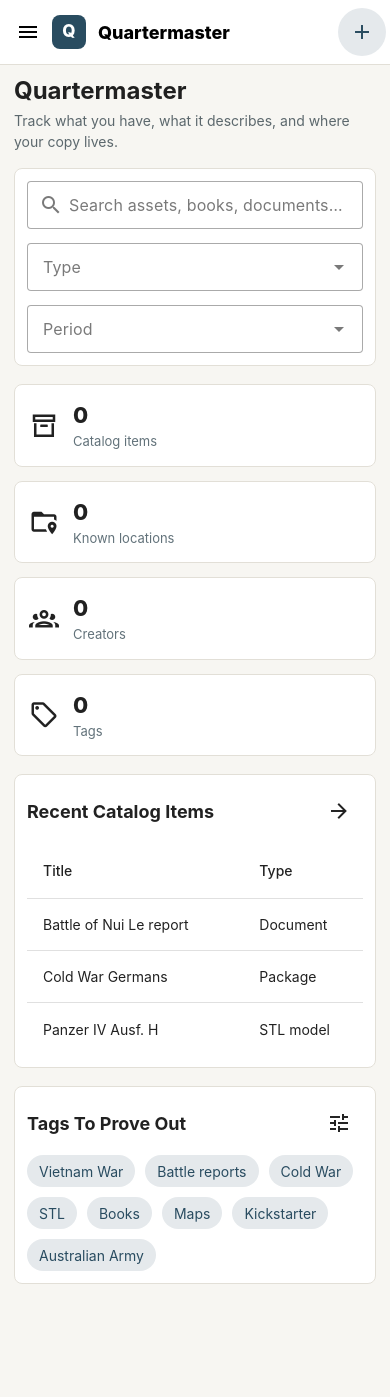
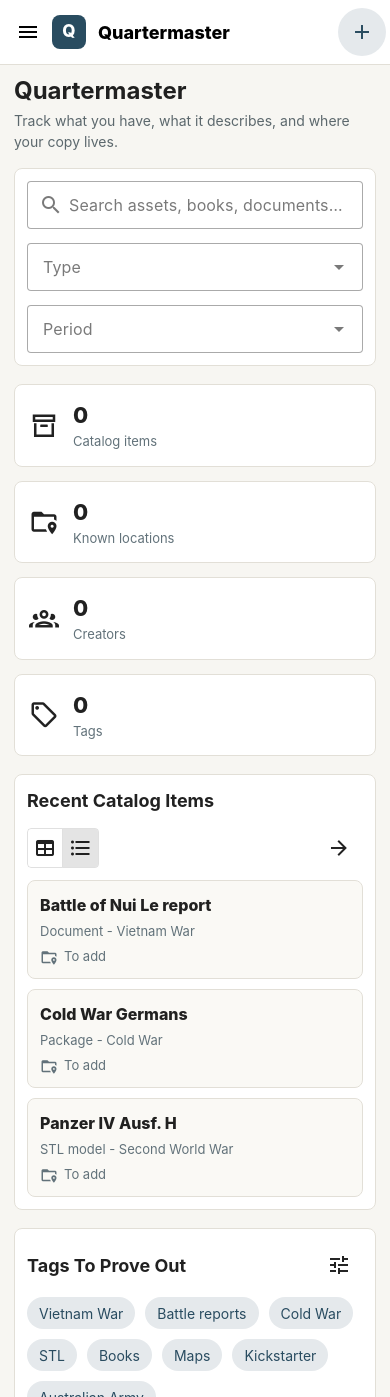
Before and after one commit to kencole57/quartermaster, a Vue app: page / in a window 390 px wide. Shown: the top 1397 px of the page. Before the commit the page ends 1298 px from the top, so only its background shows below. Built offline with nearby package versions, Linux system fonts and the light colour scheme.

Commit message:
Add catalog view mode toggle

```diff
--- a/src/App.vue
+++ b/src/App.vue
@@ -80,11 +80,24 @@
 
           <section class="content-grid">
             <v-card variant="flat" class="panel-card recent-panel">
-              <div class="panel-heading">
+              <div class="panel-heading panel-heading-responsive">
                 <h2>Recent Catalog Items</h2>
-                <v-btn icon="mdi-arrow-right" variant="text" aria-label="Open catalog" />
+                <div class="panel-actions">
+                  <v-btn-toggle
+                    v-model="catalogViewMode"
+                    mandatory
+                    divided
+                    density="comfortable"
+                    variant="outlined"
+                    aria-label="Catalog view mode"
+                  >
+                    <v-btn value="table" icon="mdi-table" aria-label="Table view" />
+                    <v-btn value="list" icon="mdi-format-list-bulleted" aria-label="List view" />
+                  </v-btn-toggle>
+                  <v-btn icon="mdi-arrow-right" variant="text" aria-label="Open catalog" />
+                </div>
               </div>
-              <div class="table-scroll">
+              <div v-if="catalogViewMode === 'table'" class="table-scroll">
                 <v-table>
                   <thead>
                     <tr>
@@ -103,6 +116,16 @@
                     </tr>
                   </tbody>
                 </v-table>
+              </div>
+              <div v-else class="mobile-item-list">
+                <button v-for="item in recentItems" :key="item.title" class="mobile-item-card" type="button">
+                  <span class="mobile-item-title">{{ item.title }}</span>
+                  <span class="mobile-item-meta">{{ item.type }} - {{ item.topic }}</span>
+                  <span class="mobile-item-location">
+                    <v-icon icon="mdi-folder-marker-outline" size="18" />
+                    {{ item.location }}
+                  </span>
+                </button>
               </div>
             </v-card>
 
@@ -129,6 +152,7 @@ import { useDisplay } from 'vuetify'
 const { mdAndDown } = useDisplay()
 const mobile = computed(() => mdAndDown.value)
 const drawerOpen = ref(!mobile.value)
+const catalogViewMode = ref(mobile.value ? 'list' : 'table')
 
 watch(mobile, (isMobile) => {
   drawerOpen.value = !isMobile
--- a/src/styles.css
+++ b/src/styles.css
@@ -132,6 +132,48 @@ body {
   margin-bottom: 8px;
 }
 
+.panel-actions {
+  align-items: center;
+  display: flex;
+  gap: 8px;
+}
+
+.mobile-item-list {
+  display: grid;
+  gap: 10px;
+}
+
+.mobile-item-card {
+  background: #faf9f5;
+  border: 1px solid #e2dfd7;
+  border-radius: 8px;
+  color: inherit;
+  cursor: pointer;
+  display: grid;
+  gap: 5px;
+  padding: 12px;
+  text-align: left;
+  width: 100%;
+}
+
+.mobile-item-card:focus-visible {
+  outline: 3px solid rgba(41, 76, 96, 0.28);
+  outline-offset: 2px;
+}
+
+.mobile-item-title {
+  font-weight: 800;
+}
+
+.mobile-item-meta,
+.mobile-item-location {
+  align-items: center;
+  color: #62727a;
+  display: flex;
+  gap: 6px;
+  font-size: 13px;
+}
+
 .panel-heading h2 {
   font-size: 18px;
   margin: 0;
@@ -189,6 +231,17 @@ body {
 }
 
 @media (max-width: 600px) {
+  .panel-heading-responsive {
+    align-items: flex-start;
+    gap: 10px;
+    flex-direction: column;
+  }
+
+  .panel-actions {
+    justify-content: space-between;
+    width: 100%;
+  }
+
   .app-shell {
     padding: 14px;
   }
```
